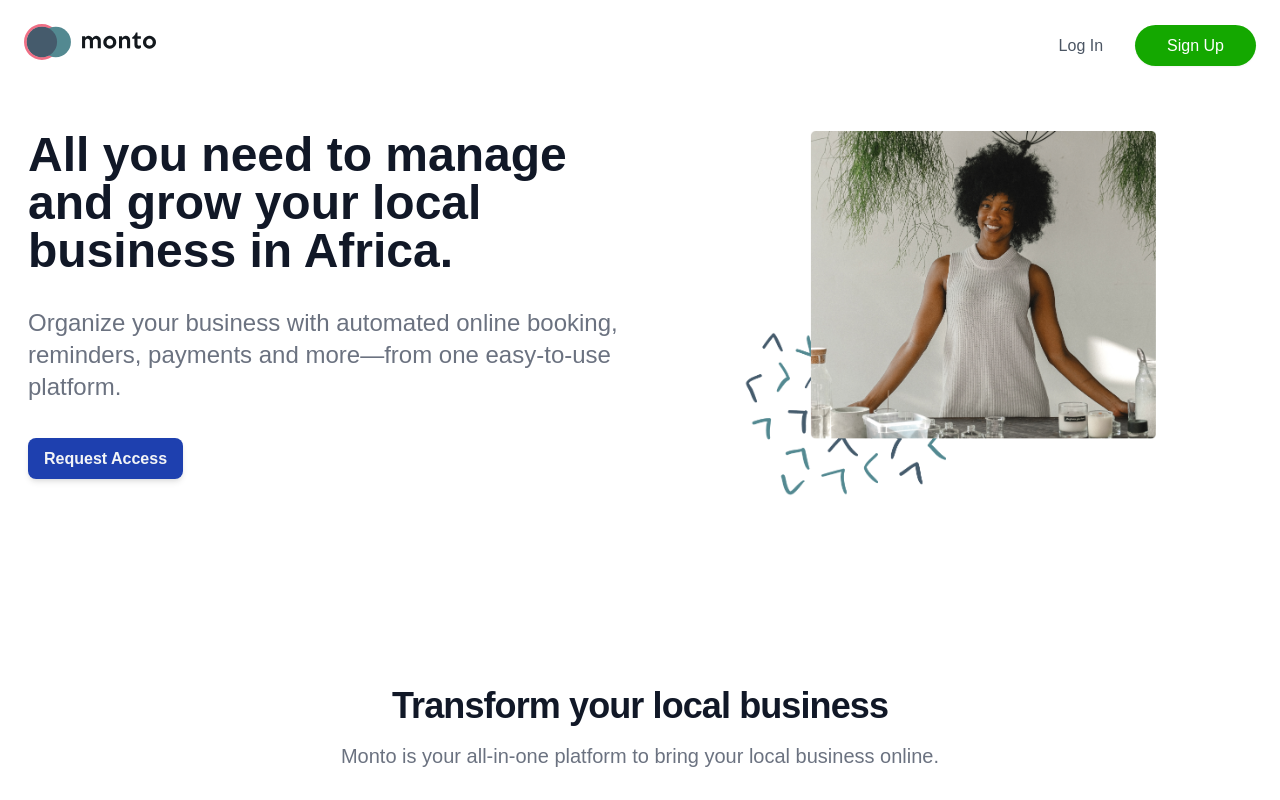
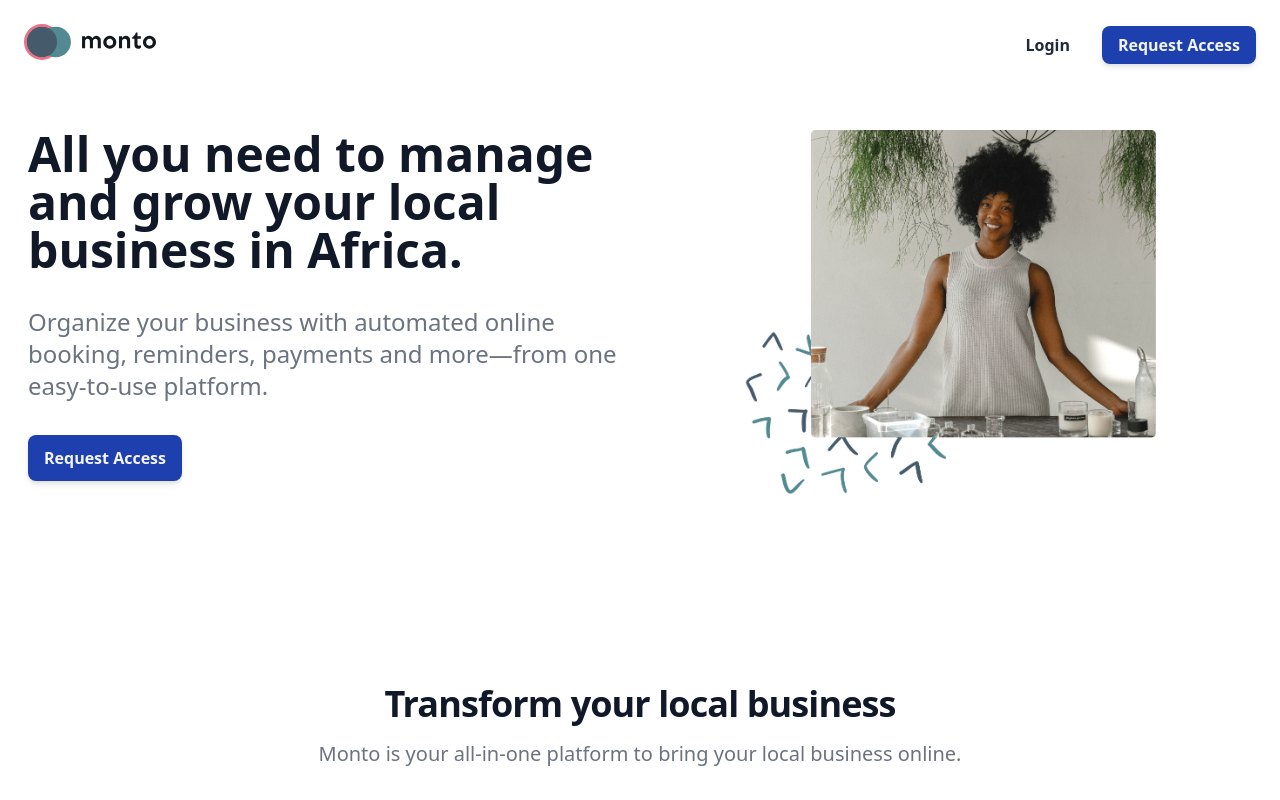
Before and after one commit to afyacy/marketplace, a Next.js app: page / in a window 1280 px wide. Shown: the top 800 px of the page. Built offline with nearby package versions, Linux system fonts and the light colour scheme.

Commit message:
Revert "change header colors"
This reverts commit 41e836df01620f07218aad875c1ede097400a8df.

```diff
--- a/components/landing-page/Navbar.js
+++ b/components/landing-page/Navbar.js
@@ -1,26 +1,22 @@
 import Image from 'next/image'
 import Link from 'next/link'
-import Head from 'next/head'
 
 export default function Navbar () {
   return (
     <>
-    <Head>
-      <link rel="shortcut icon" href="favicon.ico" type="image/x-icon" />
-    </Head>
       <nav className="flex items-center justify-between flex-wrap p-6">
         <a>
           <Image src='/images/logo.svg' alt="Logo" className="h-8 w-10 mr-2" width="132px" height="36px"/>
         </a>
         <div>
           <Link href="/login">
-            <a className="py-2 px-4 text-gray-600 hover:text-green-light cursor-pointer mx-4">
-              Log In
+            <a className="py-2 px-4 text-gray-800 font-semibold cursor-pointer mx-4">
+              Login
             </a>
           </Link>
           <Link href="/register">
-            <a className="py-3 px-8 bg-green-light text-white rounded-full shadow-sm hover:bg-green-default focus:outline-none cursor-pointer">
-              Sign Up
+            <a className="py-2 px-4 bg-blue-800 text-gray-100 font-semibold rounded-lg shadow-md focus:outline-none cursor-pointer">
+              Request Access
             </a>
           </Link>
         </div>
--- a/pages/register.js
+++ b/pages/register.js
@@ -9,6 +9,7 @@ export default function Register () {
   const password = useRef({})
   const router = useRouter()
   password.current = watch('password', '')
+
   const registerUser = async (data) => {
     try {
       await axios.post('api/register', data)
--- a/styles/globals.css
+++ b/styles/globals.css
@@ -1,13 +1,12 @@
 @tailwind base;
 @tailwind components;
 @tailwind utilities;
-@import url('https://fonts.googleapis.com/css2?family=Poppins:ital,wght@0,100;0,200;0,300;0,400;1,100;1,200;1,300;1,400&display=swap');
+@import url('https://fonts.googleapis.com/css2?family=Poppins:wght@100&display=swap');
 
 html,
 body {
   padding: 0;
   margin: 0;
-  font-family: 'Poppins', sans-serif;
 }
 
 a {
--- a/tailwind.config.js
+++ b/tailwind.config.js
@@ -8,10 +8,6 @@ module.exports = {
           light: '#45DACE',
           default: '#428B92',
           dark: '#405C6E'
-        },
-        green: {
-          light: '#14a800',
-          default: '#3B8224'
         }
       }
     },
```
Also changed, not shown: 1 other file (tests, documents, lock files or other folders).
